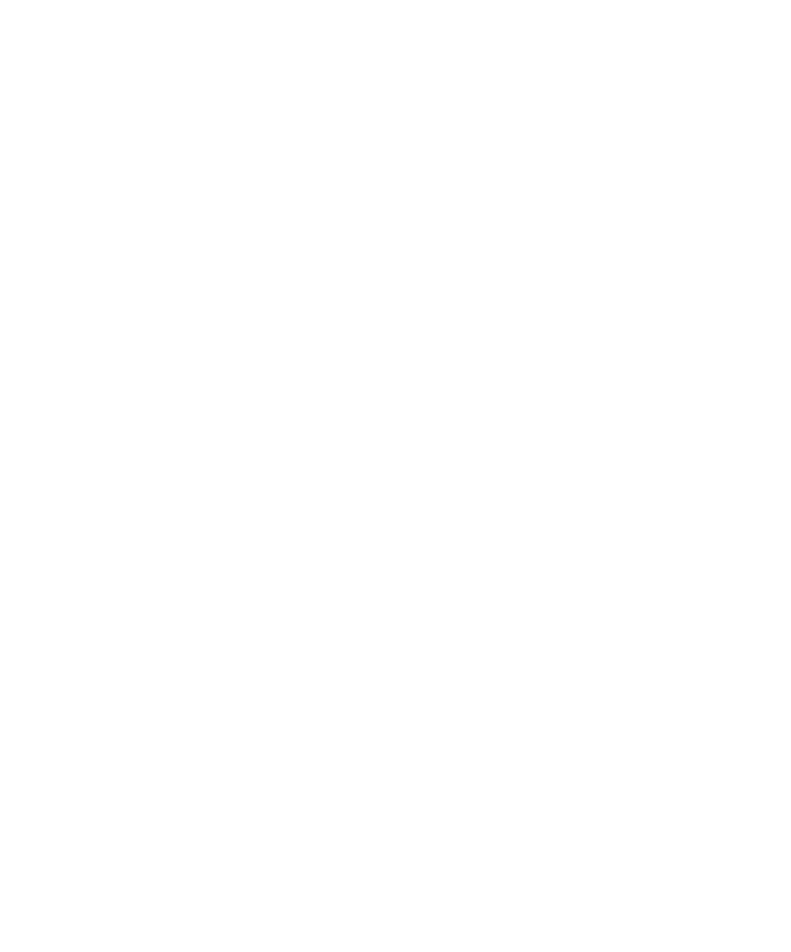
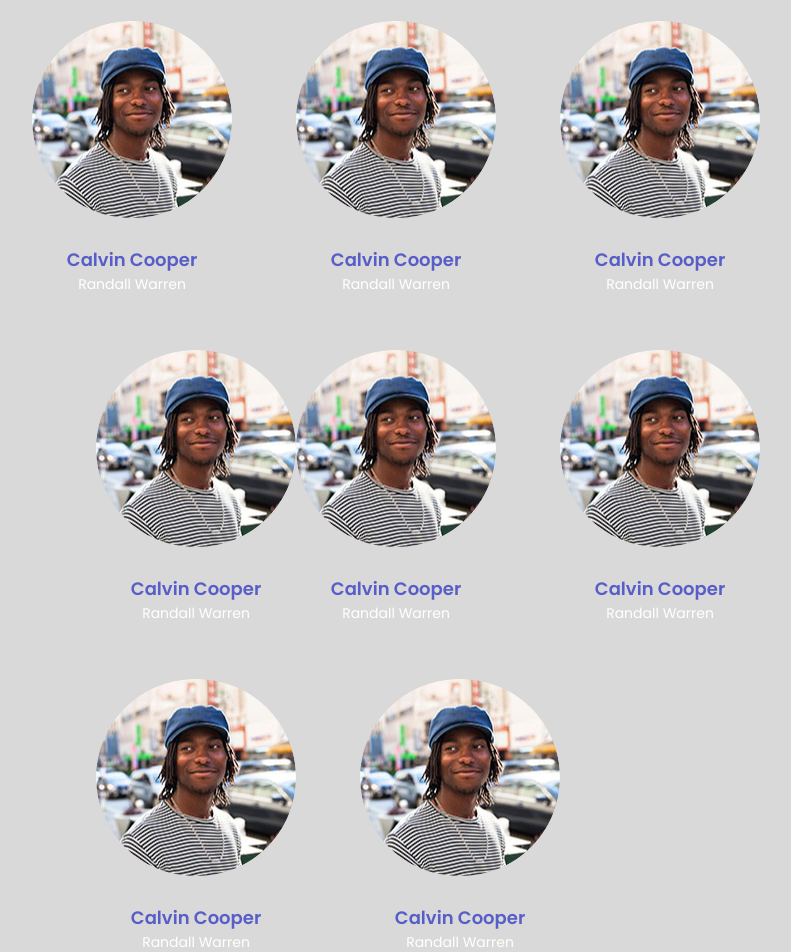
Before and after one commit to eslamar3y/grad_project, a React (Vite) app: page /about in a window 1280 px wide. Shown: the part 103-1055 px from the top of the page, without its empty margins (224-1015 px from the left). Before the commit the page ends 800 px from the top, so only its background shows below. Built offline with nearby package versions, Linux system fonts and the light colour scheme.

Commit message:
make about page

```diff
--- a/src/Pages/About/About.jsx
+++ b/src/Pages/About/About.jsx
@@ -3,139 +3,99 @@
 
 const About = () => {
   return (
-    // <div className="bg-[#D9D9D9] w-full ">
-    //   <SimpleNav />
-    //   <div className="flex">
-    //     <div className="w-1/2 pt-5 pl-12 ">
-    //       <div className="ourteam w-[608px] h-[608px] rounded-full bg-[#585ec7]">
-    //         <div className="pt-44  text-white font-popins text-center">
-    //           <h1 className="text-5xl font-bold ">Our Team</h1>
-    //           <p className="font-medium text-lg leading-9 text px-3 pt-6 tracking-wide">
-    //             Lorem ipsum dolor sit amet, consectetur adipiscing elit. Sed
-    //             auctor nisl sit amet nisi fermentum, at bibendum mauris
-    //             pulvinar.
-    //           </p>
-    //         </div>
-    //       </div>
-    //     </div>
-    //     <div className="w-1/2 flex flex-wrap">
-    //       <div className="mt-14 text-center">
-    //         <img
-    //           src={teammeamber1}
-    //           alt=""
-    //           className="w-[200px] h-[197px] rounded-full"
-    //         />
-    //         <h3 className="text-[#585EC7] font-semibold font-popins text-lg mt-7">
-    //           Calvin Cooper
-    //         </h3>
-    //         <h5 className="text-white font-popins text-sm ">Randall Warren</h5>
-    //       </div>
-    //       <div className="mt-14 text-center ml-16">
-    //         <img
-    //           src={teammeamber1}
-    //           alt=""
-    //           className="w-[200px] h-[197px] rounded-full"
-    //         />
-    //         <h3 className="text-[#585EC7] font-semibold font-popins text-lg mt-7">
-    //           Calvin Cooper
-    //         </h3>
-    //         <h5 className="text-white font-popins text-sm ">Randall Warren</h5>
-    //       </div>
-    //       <div className="mt-14 text-center ml-16">
-    //         <img
-    //           src={teammeamber1}
-    //           alt=""
-    //           className="w-[200px] h-[197px] rounded-full"
-    //         />
-    //         <h3 className="text-[#585EC7] font-semibold font-popins text-lg mt-7">
-    //           Calvin Cooper
-    //         </h3>
-    //         <h5 className="text-white font-popins text-sm ">Randall Warren</h5>
-    //       </div>
-    //       {/* second row */}
-    //       <div className="mt-9 text-center">
-    //         <img
-    //           src={teammeamber1}
-    //           alt=""
-    //           className="w-[200px] h-[197px] rounded-full"
-    //         />
-    //         <h3 className="text-[#585EC7] font-semibold font-popins text-lg mt-7">
-    //           Calvin Cooper
-    //         </h3>
-    //         <h5 className="text-white font-popins text-sm ">Randall Warren</h5>
-    //       </div>
-    //       <div className="mt-9 text-center ml-16">
-    //         <img
-    //           src={teammeamber1}
-    //           alt=""
-    //           className="w-[200px] h-[197px] rounded-full"
-    //         />
-    //         <h3 className="text-[#585EC7] font-semibold font-popins text-lg mt-7">
-    //           Calvin Cooper
-    //         </h3>
-    //         <h5 className="text-white font-popins text-sm ">Randall Warren</h5>
-    //       </div>
-    //       <div className="mt-9 text-center ml-16">
-    //         <img
-    //           src={teammeamber1}
-    //           alt=""
-    //           className="w-[200px] h-[197px] rounded-full"
-    //         />
-    //         <h3 className="text-[#585EC7] font-semibold font-popins text-lg mt-7">
-    //           Calvin Cooper
-    //         </h3>
-    //         <h5 className="text-white font-popins text-sm ">Randall Warren</h5>
-    //       </div>
-    //       {/* second row */}
-    //       <div className="mt-9 text-center">
-    //         <img
-    //           src={teammeamber1}
-    //           alt=""
-    //           className="w-[200px] h-[197px] rounded-full"
-    //         />
-    //         <h3 className="text-[#585EC7] font-semibold font-popins text-lg mt-7">
-    //           Calvin Cooper
-    //         </h3>
-    //         <h5 className="text-white font-popins text-sm ">Randall Warren</h5>
-    //       </div>
-    //       <div className="mt-9 text-center ml-16">
-    //         <img
-    //           src={teammeamber1}
-    //           alt=""
-    //           className="w-[200px] h-[197px] rounded-full"
-    //         />
-    //         <h3 className="text-[#585EC7] font-semibold font-popins text-lg mt-7">
-    //           Calvin Cooper
-    //         </h3>
-    //         <h5 className="text-white font-popins text-sm ">Randall Warren</h5>
-    //       </div>
-    //       <div className="mt-9 text-center ml-16">
-    //         <img
-    //           src={teammeamber1}
-    //           alt=""
-    //           className="w-[200px] h-[197px] rounded-full"
-    //         />
-    //         <h3 className="text-[#585EC7] font-semibold font-popins text-lg mt-7">
-    //           Calvin Cooper
-    //         </h3>
-    //         <h5 className="text-white font-popins text-sm ">Randall Warren</h5>
-    //       </div>
-    //       {/* second row */}
-    //       <div className="mt-9 text-center">
-    //         <img
-    //           src={teammeamber1}
-    //           alt=""
-    //           className="w-[200px] h-[197px] rounded-full"
-    //         />
-    //         <h3 className="text-[#585EC7] font-semibold font-popins text-lg mt-7">
-    //           Calvin Cooper
-    //         </h3>
-    //         <h5 className="text-white font-popins text-sm ">Randall Warren</h5>
-    //       </div>
-    //     </div>
-    //   </div>
-    // </div>
-    <div className="">about</div>
+    <div className="bg-[#D9D9D9] w-full min min-h-screen">
+      <SimpleNav />
+      <div className="flex flex-wrap mx-64">
+        <div className="mt-14 text-center">
+          <img
+            src={teammeamber1}
+            alt=""
+            className="w-[200px] h-[197px] rounded-full"
+          />
+          <h3 className="text-[#585EC7] font-semibold font-popins text-lg mt-7">
+            Calvin Cooper
+          </h3>
+          <h5 className="text-white font-popins text-sm ">Randall Warren</h5>
+        </div>
+        <div className="mt-14 text-center ml-16">
+          <img
+            src={teammeamber1}
+            alt=""
+            className="w-[200px] h-[197px] rounded-full"
+          />
+          <h3 className="text-[#585EC7] font-semibold font-popins text-lg mt-7">
+            Calvin Cooper
+          </h3>
+          <h5 className="text-white font-popins text-sm ">Randall Warren</h5>
+        </div>
+        <div className="mt-14 text-center ml-16">
+          <img
+            src={teammeamber1}
+            alt=""
+            className="w-[200px] h-[197px] rounded-full"
+          />
+          <h3 className="text-[#585EC7] font-semibold font-popins text-lg mt-7">
+            Calvin Cooper
+          </h3>
+          <h5 className="text-white font-popins text-sm ">Randall Warren</h5>
+        </div>
+        <div className="mt-14 text-center ml-16">
+          <img
+            src={teammeamber1}
+            alt=""
+            className="w-[200px] h-[197px] rounded-full"
+          />
+          <h3 className="text-[#585EC7] font-semibold font-popins text-lg mt-7">
+            Calvin Cooper
+          </h3>
+          <h5 className="text-white font-popins text-sm ">Randall Warren</h5>
+        </div>
+        <div className="mt-14 text-center">
+          <img
+            src={teammeamber1}
+            alt=""
+            className="w-[200px] h-[197px] rounded-full"
+          />
+          <h3 className="text-[#585EC7] font-semibold font-popins text-lg mt-7">
+            Calvin Cooper
+          </h3>
+          <h5 className="text-white font-popins text-sm ">Randall Warren</h5>
+        </div>
+        <div className="mt-14 text-center ml-16">
+          <img
+            src={teammeamber1}
+            alt=""
+            className="w-[200px] h-[197px] rounded-full"
+          />
+          <h3 className="text-[#585EC7] font-semibold font-popins text-lg mt-7">
+            Calvin Cooper
+          </h3>
+          <h5 className="text-white font-popins text-sm ">Randall Warren</h5>
+        </div>
+        <div className="mt-14 text-center ml-16">
+          <img
+            src={teammeamber1}
+            alt=""
+            className="w-[200px] h-[197px] rounded-full"
+          />
+          <h3 className="text-[#585EC7] font-semibold font-popins text-lg mt-7">
+            Calvin Cooper
+          </h3>
+          <h5 className="text-white font-popins text-sm ">Randall Warren</h5>
+        </div>
+        <div className="mt-14 text-center ml-16">
+          <img
+            src={teammeamber1}
+            alt=""
+            className="w-[200px] h-[197px] rounded-full"
+          />
+          <h3 className="text-[#585EC7] font-semibold font-popins text-lg mt-7">
+            Calvin Cooper
+          </h3>
+          <h5 className="text-white font-popins text-sm ">Randall Warren</h5>
+        </div>
+      </div>
+    </div>
   );
 };
 
```
